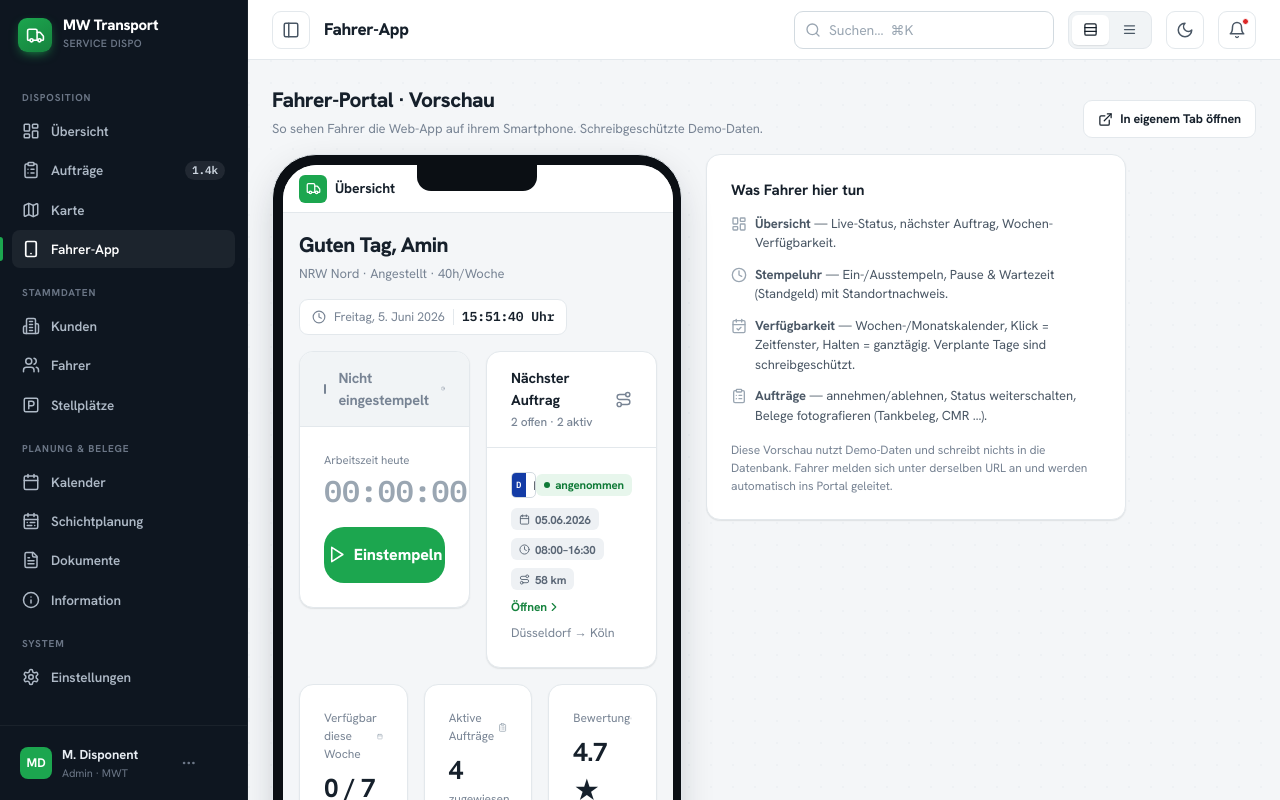
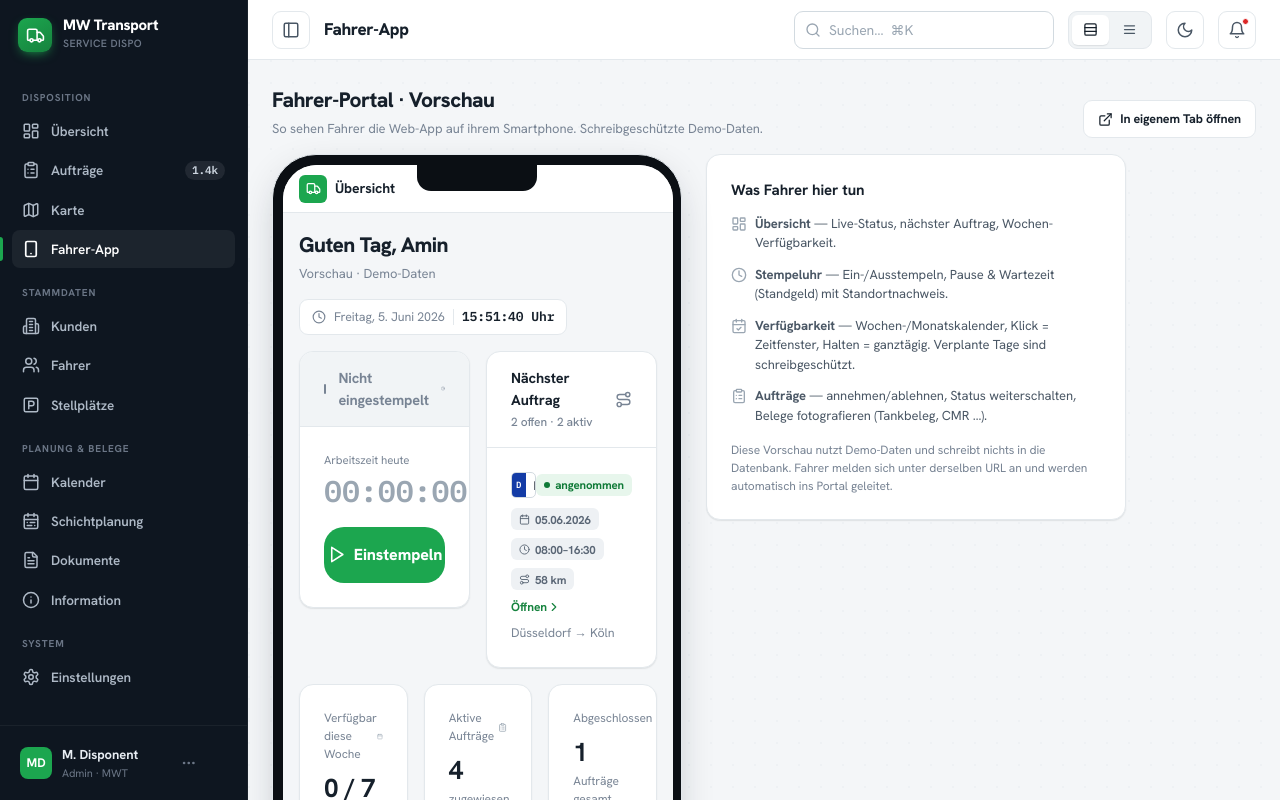
Before and after one commit to moujtahid21/MWTS, a Next.js app: page /driver-app in a window 1280 px wide. Built offline with nearby package versions, Linux system fonts and the light colour scheme.

Commit message:
Update user creation and invitation logic to store role and tenant_id in app_metadata

```diff
--- a/src/app/(driver)/fahrer/dashboard/page.tsx
+++ b/src/app/(driver)/fahrer/dashboard/page.tsx
@@ -1,12 +1,38 @@
 /* ============================================================
-   /fahrer/dashboard — Fahrer-Übersicht
+   /fahrer/dashboard — Fahrer-Übersicht (echt, pro Fahrer)
+   ------------------------------------------------------------
+   Lädt den angemeldeten Fahrer + seine Aufträge + Verfügbarkeiten
+   serverseitig (RLS-scoped) und reicht sie an die Client-View.
+   Kein gemeinsamer Mock mehr — jeder Fahrer sieht nur seine Daten.
    ============================================================ */
 import { DashboardView } from "@/components/driver/dashboard-view";
+import { getDriverContext, loadDriverOrders } from "@/lib/driver/driver-data";
+import { loadMyAvailabilities } from "@/lib/driver/availability-data";
+import { addDays, isoOf, mondayOf } from "@/lib/driver/date-utils";
 
 export const metadata = { title: "Übersicht · Fahrer-Portal" };
 
-export default function DriverDashboardPage() {
-  // Phase 3: hier serverseitig orders/availabilities tenant-scoped laden
-  // und als Props an die (Client-)View geben.
-  return <DashboardView />;
+export default async function DriverDashboardPage() {
+  const ctx = await getDriverContext();
+
+  const now = new Date();
+  const from = isoOf(addDays(mondayOf(now), -7));
+  const to = isoOf(addDays(mondayOf(now), 56));
+
+  const orders = ctx?.driver ? await loadDriverOrders(ctx.driver) : [];
+  const { map: availabilities } = await loadMyAvailabilities(from, to);
+
+  const driverName = ctx?.driver?.name ?? ctx?.email?.split("@")[0] ?? "Fahrer";
+  const driverSub = ctx?.driver
+    ? [ctx.driver.job_type, ctx.driver.city].filter(Boolean).join(" · ") || "Fahrer"
+    : "Fahrerprofil noch nicht hinterlegt";
+
+  return (
+    <DashboardView
+      driverName={driverName}
+      driverSub={driverSub}
+      orders={orders}
+      availabilities={availabilities}
+    />
+  );
 }
--- a/src/app/(driver)/layout.tsx
+++ b/src/app/(driver)/layout.tsx
@@ -3,33 +3,20 @@
    src/app/(driver)/layout.tsx
    ------------------------------------------------------------
    Gemeinsame Shell für alle Fahrer-Routen unter /fahrer/*.
-
-   Server Component: löst den angemeldeten User serverseitig auf und
-   reicht ein schlankes `driver`-Profil an die Client-Shell weiter
-   (Sidebar/Topbar/Bottom-Nav brauchen usePathname + Link → Client).
-
-   Der RBAC-Gate in lib/supabase/middleware.ts stellt bereits sicher,
-   dass NUR Fahrer (role === "driver") hier landen — dieses Layout muss
-   die Rolle also nicht erneut prüfen.
-
-   Phase 3: Profilfelder (Name, Team, Vertragsstunden) aus der
-   `drivers`-/Profil-Tabelle joinen; aktuell aus user_metadata gemockt.
+   Server Component: löst den angemeldeten Fahrer aus `drivers`
+   (per user_id) auf und reicht Name/E-Mail an die Client-Shell.
+   Der RBAC-Gate (proxy.ts) stellt sicher, dass nur Fahrer hier landen.
    ============================================================ */
 import { ToastProvider } from "@/components/ui";
-import { createClient } from "@/lib/supabase/server";
+import { getDriverContext } from "@/lib/driver/driver-data";
 import { DriverShell, type DriverProfile } from "@/components/layout/driver-shell";
 
 export default async function DriverLayout({ children }: { children: React.ReactNode }) {
-  const supabase = await createClient();
-  const {
-    data: { user },
-  } = await supabase.auth.getUser();
+  const ctx = await getDriverContext();
 
-  // TODO Phase 3: select name/team/role from drivers/profile (tenant-scoped via RLS).
-  const meta = (user?.user_metadata ?? {}) as Record<string, string>;
   const driver: DriverProfile = {
-    name: meta.full_name ?? meta.name ?? "Fahrer",
-    email: user?.email ?? "",
+    name: ctx?.driver?.name ?? ctx?.email?.split("@")[0] ?? "Fahrer",
+    email: ctx?.email ?? "",
     roleLabel: "Fahrer",
   };
 
--- a/src/components/driver/availability-view.tsx
+++ b/src/components/driver/availability-view.tsx
@@ -17,7 +17,7 @@ import {
   isoWeek, fmtDate, fmtShort, checkAvailabilityLock, LOCK_REASON_DE,
 } from "@/lib/driver/date-utils";
 import { useLongPress } from "@/lib/driver/use-long-press";
-import { SHIFT_TPL, ME } from "@/lib/driver/mock-data";
+import { SHIFT_TPL } from "@/lib/driver/mock-data";
 import { saveAvailability } from "@/lib/driver/availability-data";
 import type { DriverAvailability, AvailabilityStatus } from "@/lib/driver/types";
 
@@ -36,7 +36,7 @@ function avTimeText(a: DriverAvailability): string {
 }
 
 function emptyAvail(date: string): DriverAvailability {
-  return { driver_id: ME.id, date, status: "abwesend", start_time: null, end_time: null, is_full_day: false, shift_code: null, order_ref: null };
+  return { driver_id: "self", date, status: "abwesend", start_time: null, end_time: null, is_full_day: false, shift_code: null, order_ref: null };
 }
 
 /* ---------- Tageszeile (Wochenansicht) ---------- */
--- a/src/components/driver/dashboard-view.tsx
+++ b/src/components/driver/dashboard-view.tsx
@@ -14,7 +14,6 @@ import {
   fmtDate, checkAvailabilityLock,
 } from "@/lib/driver/date-utils";
 import { useNow, useHydrated } from "@/lib/driver/use-now";
-import { ME, seedAvailabilities, seedOrders } from "@/lib/driver/mock-data";
 import type { DriverAvailability, DriverOrder } from "@/lib/driver/types";
 
 function LiveClock() {
@@ -35,14 +34,21 @@ function LiveClock() {
 
 const greeting = (h: number) => (h < 11 ? "Guten Morgen" : h < 18 ? "Guten Tag" : "Guten Abend");
 
-export function DashboardView() {
+export interface DashboardProps {
+  driverName: string;
+  driverSub: string; // z. B. "Selbständig · Düsseldorf" oder "Fahrerprofil unvollständig"
+  orders: DriverOrder[];
+  availabilities: Record<string, DriverAvailability>;
+}
+
+export function DashboardView({ driverName, driverSub, orders, availabilities }: DashboardProps) {
   const now = useMemo(() => new Date(), []);
-  const orders: DriverOrder[] = useMemo(() => seedOrders(now), [now]);
-  const avail: Record<string, DriverAvailability> = useMemo(() => seedAvailabilities(now), [now]);
+  const avail = availabilities;
 
   const todayIso = isoOf(now);
   const active = orders.filter((o) => o.status === "angenommen" || o.status === "unterwegs");
   const todo = orders.filter((o) => o.status === "zugewiesen");
+  const done = orders.filter((o) => o.status === "fertig");
   const next = active[0] ?? todo[0];
 
   const weekStart = mondayOf(now);
@@ -51,7 +57,7 @@ export function DashboardView() {
 
   return (
     <div>
-      <PageHead title={`${greeting(now.getHours())}, ${ME.name.split(" ")[0]}`} sub={`${ME.team} · ${ME.type} · ${ME.contract_h}h/Woche`}>
+      <PageHead title={`${greeting(now.getHours())}, ${driverName.split(" ")[0]}`} sub={driverSub}>
         <LiveClock />
       </PageHead>
 
@@ -87,7 +93,7 @@ export function DashboardView() {
         {([
           ["Verfügbar diese Woche", `${availCount} / 7`, Calendar, "/fahrer/availability", "Tage eingetragen"],
           ["Aktive Aufträge", String(active.length + todo.length), ClipboardList, "/fahrer/orders", "zugewiesen"],
-          ["Bewertung", `${ME.rating} ★`, Star, null, `${ME.trips} Fahrten`],
+          ["Abgeschlossen", String(done.length), Star, null, "Aufträge gesamt"],
         ] as const).map(([l, v, Ic, href, sub]) => {
           const inner = (
             <>
--- a/src/components/driver/driver-portal-preview.tsx
+++ b/src/components/driver/driver-portal-preview.tsx
@@ -66,7 +66,14 @@ export function DriverPortalPreview() {
               </div>
 
               <div className="flex-1 px-4 pb-4 pt-4">
-                {screen === "dashboard" && <DashboardView />}
+                {screen === "dashboard" && (
+                  <DashboardView
+                    driverName="Amin Dahmouni"
+                    driverSub="Vorschau · Demo-Daten"
+                    orders={orders}
+                    availabilities={avail}
+                  />
+                )}
                 {screen === "time" && (
                   <div>
                     <PageHead title="Stempeluhr" sub="Arbeitszeit, Pausen & Wartezeit" />
--- a/src/components/driver/orders-view.tsx
+++ b/src/components/driver/orders-view.tsx
@@ -15,7 +15,7 @@ import {
 } from "lucide-react";
 import { Plate, Modal, Field, PageHead, Empty, useToast } from "@/components/ui";
 import { fmtDate, isoOf } from "@/lib/driver/date-utils";
-import { DOC_TYPES, ME } from "@/lib/driver/mock-data";
+import { DOC_TYPES } from "@/lib/driver/mock-data";
 import type { DriverOrder, OrderStatus, OrderDocument, DocType } from "@/lib/driver/types";
 
 const STEPS = ["Angenommen", "Abgeholt", "Unterwegs", "Geliefert"];
@@ -111,7 +111,7 @@ function AddDocModal({
     const doc: OrderDocument = {
       id: "D-" + Math.floor(Math.random() * 9000 + 1000),
       order_id: order.id,
-      driver_id: ME.id,
+      driver_id: "self",
       type,
       file_name: meta.label.replace(/[^a-zA-Z]/g, "") + "_" + order.plate.replace(/\s/g, "") + "." + ext,
       uploaded_at: isoOf(now),
@@ -169,7 +169,7 @@ function AddDocModal({
           </div>
         )}
         <div className="t-mut mt-2 flex items-center gap-1 text-[11.5px] leading-[1.5]">
-          <ShieldCheck size={12} /> Ablage tenant-sicher: <span className="t-mono">tenant/orders/{order.id}/{ME.id}_…</span>
+          <ShieldCheck size={12} /> Ablage tenant-sicher: <span className="t-mono">tenant/orders/{order.id}/beleg_…</span>
         </div>
       </div>
     </Modal>
--- /dev/null
+++ b/src/lib/driver/driver-data.ts
@@ -0,0 +1,111 @@
+import "server-only";
+
+/* ============================================================
+   MW Transport Service — Fahrer-Portal: echte, fahrerbezogene Daten
+   src/lib/driver/driver-data.ts
+   ------------------------------------------------------------
+   Löst den ANGEMELDETEN Fahrer aus `drivers` (per user_id) auf und lädt
+   ausschließlich dessen eigene Aufträge aus `orders` (per driver_id =
+   drivers.display_id). RLS isoliert zusätzlich auf DB-Ebene.
+
+   Kein Mock mehr: Hat der Fahrer kein Profil oder keine Aufträge, kommt
+   eine leere Liste zurück — die Views zeigen dann saubere Leerzustände.
+   ============================================================ */
+import { createClient } from "@/lib/supabase/server";
+import type { DriverOrder, OrderStatus } from "@/lib/driver/types";
+
+export interface DriverRow {
+  id: string;          // drivers.id (uuid)
+  tenant_id: string;
+  user_id: string;
+  display_id: string;  // "F-XXXX" — verknüpft orders.driver_id
+  name: string;
+  phone: string | null;
+  city: string | null;
+  job_type: string | null;
+}
+
+export interface DriverContext {
+  userId: string;
+  email: string;
+  driver: DriverRow | null;
+}
+
+/** Der eingeloggte Fahrer + sein drivers-Datensatz (oder null, wenn keiner existiert). */
+export async function getDriverContext(): Promise<DriverContext | null> {
+  const supabase = await createClient();
+  const {
+    data: { user },
+  } = await supabase.auth.getUser();
+  if (!user) return null;
+
+  const { data: driver } = await supabase
+    .from("drivers")
+    .select("id, tenant_id, user_id, display_id, name, phone, city, job_type")
+    .eq("user_id", user.id)
+    .maybeSingle();
+
+  return { userId: user.id, email: user.email ?? "", driver: (driver as DriverRow) ?? null };
+}
+
+/** Schritt-Index 0..4 aus dem Status ableiten (für die Fortschrittsanzeige). */
+function stepFromStatus(status: string): number {
+  switch (status) {
+    case "angenommen": return 1;
+    case "unterwegs": return 3;
+    case "fertig": return 4;
+    default: return 0; // zugewiesen / sonstiges
+  }
+}
+
+interface OrderRow {
+  order_no: number;
+  mv_nr: string | null;
+  plate: string | null;
+  model: string | null;
+  vin: string | null;
+  auftraggeber: string | null;
+  status: string;
+  from_city: string | null; from_plz: string | null; from_street: string | null;
+  to_city: string | null; to_plz: string | null; to_street: string | null;
+  pickup_date: string | null;
+  pickup_window: string | null;
+  delivery_date: string | null;
+  km: number | null;
+  refuel: boolean | null;
+  price: number | null;
+}
+
+/** Aufträge NUR dieses Fahrers (orders.driver_id = display_id), tenant-scoped via RLS. */
+export async function loadDriverOrders(driver: DriverRow): Promise<DriverOrder[]> {
+  const supabase = await createClient();
+  const { data, error } = await supabase
+    .from("orders")
+    .select(
+      "order_no, mv_nr, plate, model, vin, auftraggeber, status, from_city, from_plz, from_street, to_city, to_plz, to_street, pickup_date, pickup_window, delivery_date, km, refuel, price",
+    )
+    .eq("driver_id", driver.display_id)
+    .order("pickup_date", { ascending: true });
+
+  if (error || !data) return [];
+
+  return (data as OrderRow[]).map((r) => ({
+    id: r.order_no,
+    mv_nr: r.mv_nr ?? "—",
+    plate: r.plate ?? "—",
+    model: r.model ?? "—",
+    vin: r.vin ?? "",
+    auftraggeber: r.auftraggeber ?? "—",
+    status: (r.status as OrderStatus) ?? "zugewiesen",
+    step: stepFromStatus(r.status),
+    from: { city: r.from_city ?? "—", plz: r.from_plz ?? "", street: r.from_street ?? "" },
+    to: { city: r.to_city ?? "—", plz: r.to_plz ?? "", street: r.to_street ?? "" },
+    pickup_date: r.pickup_date ?? "",
+    pickup_window: r.pickup_window,
+    delivery_date: r.delivery_date ?? "",
+    km: r.km ?? 0,
+    refuel: r.refuel ?? false,
+    price: r.price ?? 0,
+    documents: [], // order_documents: Phase 3 (Tabelle noch nicht angelegt)
+  }));
+}
--- a/src/lib/store/use-tracker-store.ts
+++ b/src/lib/store/use-tracker-store.ts
@@ -18,7 +18,6 @@ import { create } from "zustand";
 import { persist } from "zustand/middleware";
 import { captureGeo } from "@/lib/driver/geo";
 import type { StampType, TimeStamp } from "@/lib/driver/types";
-import { ME } from "@/lib/driver/mock-data";
 
 export type TrackerPhase = "idle" | "working" | "break" | "waiting";
 
@@ -49,7 +48,7 @@ async function stamp(label: string, type: StampType): Promise<TimeStamp> {
   const fix = await captureGeo();
   return {
     id: `${Date.now()}-${Math.random().toString(36).slice(2, 7)}`,
-    driver_id: ME.id,
+    driver_id: "self",
     type,
     ts: new Date().toISOString(),
     lat: fix.lat,
```
Also changed, not shown: src/app/(driver)/fahrer/orders/page.tsx (+9 -6 lines).
